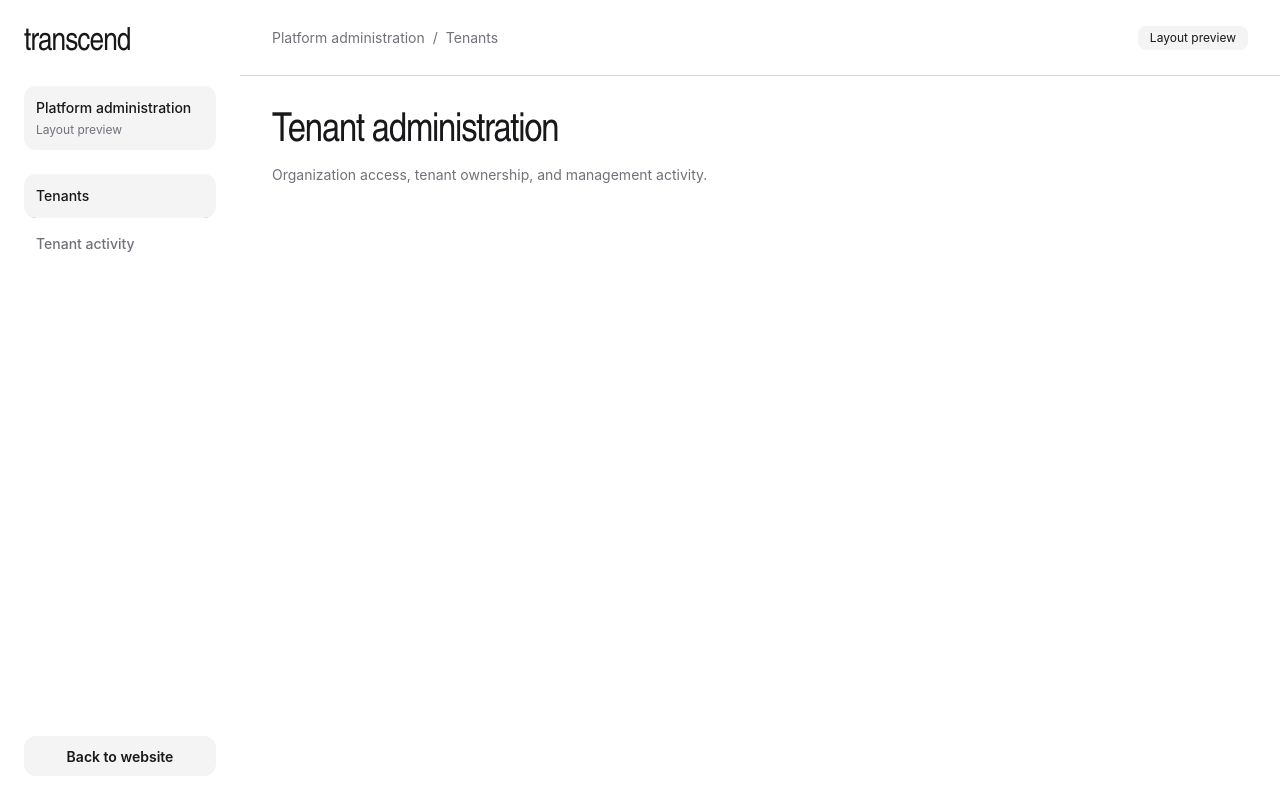
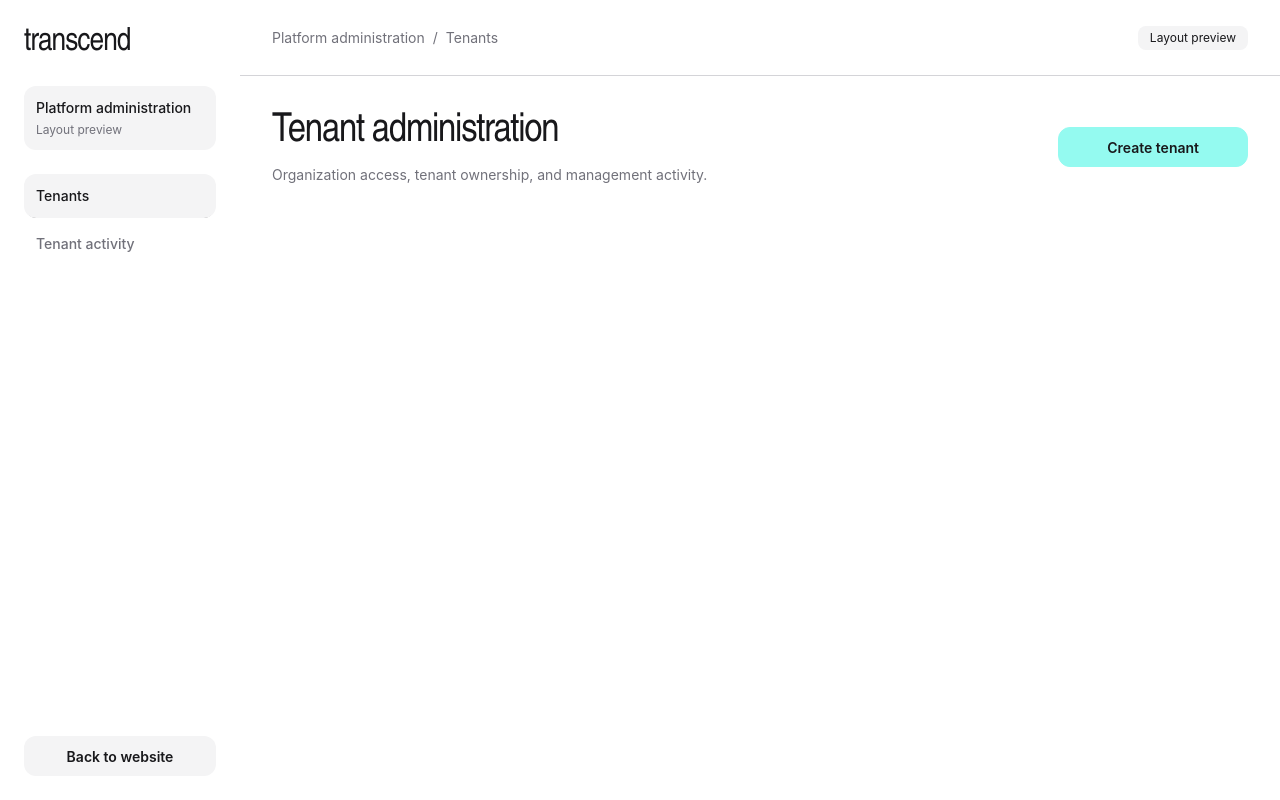
Before and after one commit to zayminmaw/ft_transcendence, a React (Vite) app in the folder frontend/: page /platform/tenants in a window 1280 px wide. Built offline with nearby package versions, Linux system fonts and the light colour scheme.

Commit message:
feat: added header and create button

```diff
--- a/frontend/src/modules/platform/pages/TenantsPage.tsx
+++ b/frontend/src/modules/platform/pages/TenantsPage.tsx
@@ -1,10 +1,27 @@
-import { ModulePage } from '@global-components';
+import { Link } from 'react-router-dom';
 
 export function TenantsPage() {
 	return (
-		<ModulePage
-			title="Tenant administration"
-			description="Organization access, tenant ownership, and management activity."
-		/>
+		<div className="flex flex-col gap-4">
+			<div className="flex flex-col gap-4 md:flex-row md:items-center md:justify-between">
+				<div>
+					<h1
+						id="workspace-page-title"
+						className="workspace-title text-[2rem] md:text-[2.5rem]"
+					>
+						Tenant administration
+					</h1>
+					<p className="mt-2 max-w-prose text-sm leading-relaxed text-[var(--color-slate)]">
+						Organization access, tenant ownership, and management activity.
+					</p>
+				</div>
+				<Link
+					to="/platform/tenants/new"
+					className="btn btn-primary w-full md:w-auto md:px-12"
+				>
+					Create tenant
+				</Link>
+			</div>
+		</div>
 	);
 }
```
